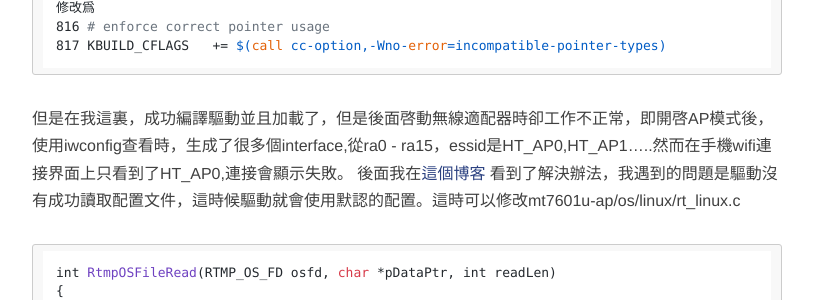
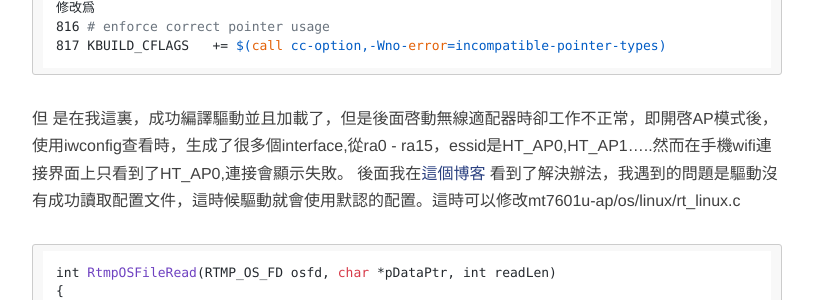
Before and after one commit to huangwenshan1999/huangwenshan1999.github.io, a Jekyll site: the page built from _posts/2018-04-20-mt7601u驅動移植.md, in a window 1280 px wide and 900 px high, scrolled down 9567 px. Shown: the part 150-450 px from the top of the window, without its empty margins (233-1046 px from the left). Built offline with Jekyll 4.4.1, drawn with Linux system fonts in a browser that asks for light colours; nearby versions of some CDN libraries; comment, search, counter and statistics services are not loaded.

````diff
--- a/_posts/2018-04-20-mt7601u驅動移植.md
+++ b/_posts/2018-04-20-mt7601u驅動移植.md
@@ -305,7 +305,7 @@ cp -v RT2870AP.txt /etc/wifi/RT2870AP/
 816 # enforce correct pointer usage
 817 KBUILD_CFLAGS   += $(call cc-option,-Wno-error=incompatible-pointer-types)
 ```
-但是在我這裏，成功編譯驅動並且加載了，但是後面啓動無線適配器時卻工作不正常，即開啓AP模式後，使用iwconfig查看時，生成了很多個interface,從ra0 - ra15，essid是HT_AP0,HT_AP1.....然而在手機wifi連接界面上只看到了HT_AP0,連接會顯示失敗。
+但 是在我這裏，成功編譯驅動並且加載了，但是後面啓動無線適配器時卻工作不正常，即開啓AP模式後，使用iwconfig查看時，生成了很多個interface,從ra0 - ra15，essid是HT_AP0,HT_AP1.....然而在手機wifi連接界面上只看到了HT_AP0,連接會顯示失敗。
 後面我在[這個博客](https://lo-li.net/1290.html) 看到了解決辦法，我遇到的問題是驅動沒有成功讀取配置文件，這時候驅動就會使用默認的配置。這時可以修改mt7601u-ap/os/linux/rt_linux.c
 ```
 int RtmpOSFileRead(RTMP_OS_FD osfd, char *pDataPtr, int readLen)
````
